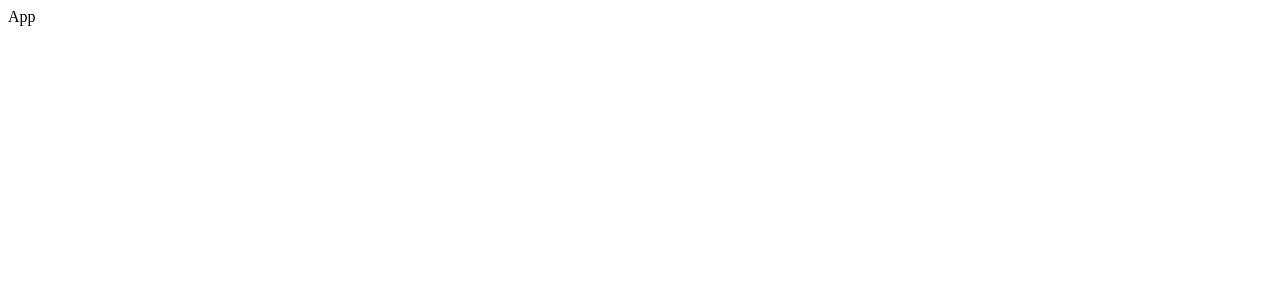
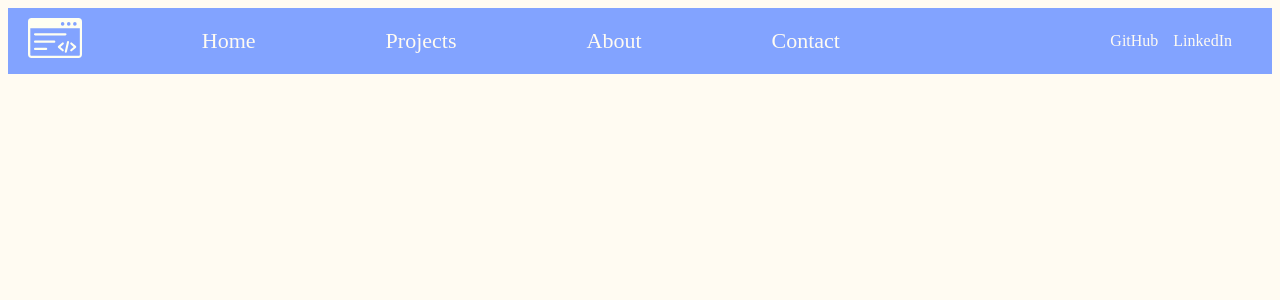
Before and after one commit to svidzger/my-portfolio, a React (Vite) app: page / in a window 1280 px wide. Shown: the top 300 px of the page. Built offline with nearby package versions, Linux system fonts and the light colour scheme.

Commit message:
Add Header and Navbar components, closes #1, closes #2

```diff
--- a/src/App.jsx
+++ b/src/App.jsx
@@ -1,5 +1,12 @@
+import Header from './components/Header';
+import './styles/global.css';
+
 const App = () => {
-  return <div>App</div>;
+  return (
+    <div className='background'>
+      <Header />
+    </div>
+  );
 };
 
 export default App;
--- a/src/components/Header.jsx
+++ b/src/components/Header.jsx
@@ -1,7 +1,14 @@
+import Navbar from '../components/Navbar';
+import '../styles/components/header.css';
+import codingIcon from '../assets/coding-icon.svg';
+
 const Header = () => {
   return (
-    <div>Header</div>
-  )
-}
+    <div className='header'>
+      <img src={codingIcon} alt='Coding Icon' className='header-logo' />
+      <Navbar />
+    </div>
+  );
+};
 
-export default Header
+export default Header;
--- a/src/components/Navbar.jsx
+++ b/src/components/Navbar.jsx
@@ -1,7 +1,33 @@
+// components/Navbar.jsx
+import '../styles/components/navbar.css';
+
 const Navbar = () => {
   return (
-    <div>NavBar</div>
-  )
-}
+    <div className='navbar'>
+      <ul className='links'>
+        <li>Home</li>
+        <li>Projects</li>
+        <li>About</li>
+        <li>Contact</li>
+      </ul>
+      <div className='social-media'>
+        <a
+          href='https://github.com/svidzger'
+          target='_blank'
+          rel='noopener noreferrer'
+        >
+          GitHub
+        </a>
+        <a
+          href='https://www.linkedin.com/in/german-svidzinskij-12553ab5/'
+          target='_blank'
+          rel='noopener noreferrer'
+        >
+          LinkedIn
+        </a>
+      </div>
+    </div>
+  );
+};
 
-export default Navbar
+export default Navbar;
--- /dev/null
+++ b/src/styles/components/header.css
@@ -0,0 +1,12 @@
+.header {
+  background-color: #82a3ff;
+  padding: 10px 20px;
+  color: #fffbf2;
+  display: flex;
+}
+
+.header-logo {
+  height: 40px;
+  filter: invert(90%) sepia(19%) saturate(171%) hue-rotate(24deg)
+    brightness(109%) contrast(105%);
+}
--- /dev/null
+++ b/src/styles/components/navbar.css
@@ -0,0 +1,40 @@
+/* styles/components/navbar.css */
+.navbar {
+  width: 100%;
+  margin: 0 auto;
+  display: flex;
+  justify-content: space-between;
+  align-items: center;
+  /* background-color: #f84765; */
+  padding: 10px 20px;
+}
+
+.links {
+  list-style-type: none;
+  margin: 0;
+  padding: 0;
+  display: flex;
+  gap: 30px;
+  color: #fffbf2;
+}
+
+.links li {
+  font-size: 22px;
+  margin-left: 100px;
+}
+
+.links li:hover {
+  text-decoration: none;
+  color: #ff9e9e;
+}
+
+.social-media a {
+  margin-left: 15px;
+  color: #fffbf2;
+  text-decoration: none;
+  gap: 10px;
+}
+
+.social-media a:hover {
+  color: #ff9e9e;
+}
--- /dev/null
+++ b/src/styles/global.css
@@ -0,0 +1,3 @@
+body {
+    background-color: #FFFBF2;
+  }
```
Also changed, not shown: src/assets/coding-icon.svg (added).
